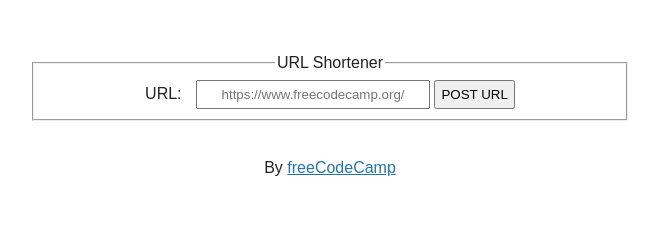
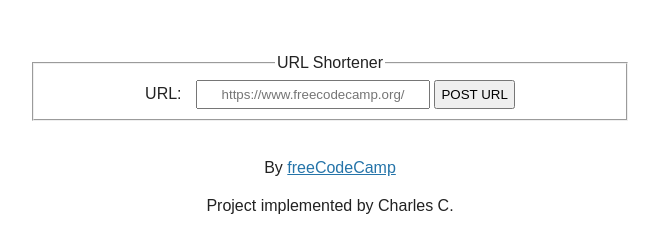
Before and after one commit to charcparle/url-shortener, a website: page views/index.html in a window 1280 px wide. Shown: the part 52-304 px from the top of the page, without its empty margins (310-969 px from the left). Drawn offline with Linux system fonts and the light colour scheme.

Commit message:
added signature

```diff
--- a/views/index.html
+++ b/views/index.html
@@ -27,6 +27,7 @@
     </main>
     <footer>
       <p>By <a href="https://www.freecodecamp.org/">freeCodeCamp</a></p>
+      <p> Project implemented by Charles C. </p>
     </footer>
   </body>
 </html>
```
